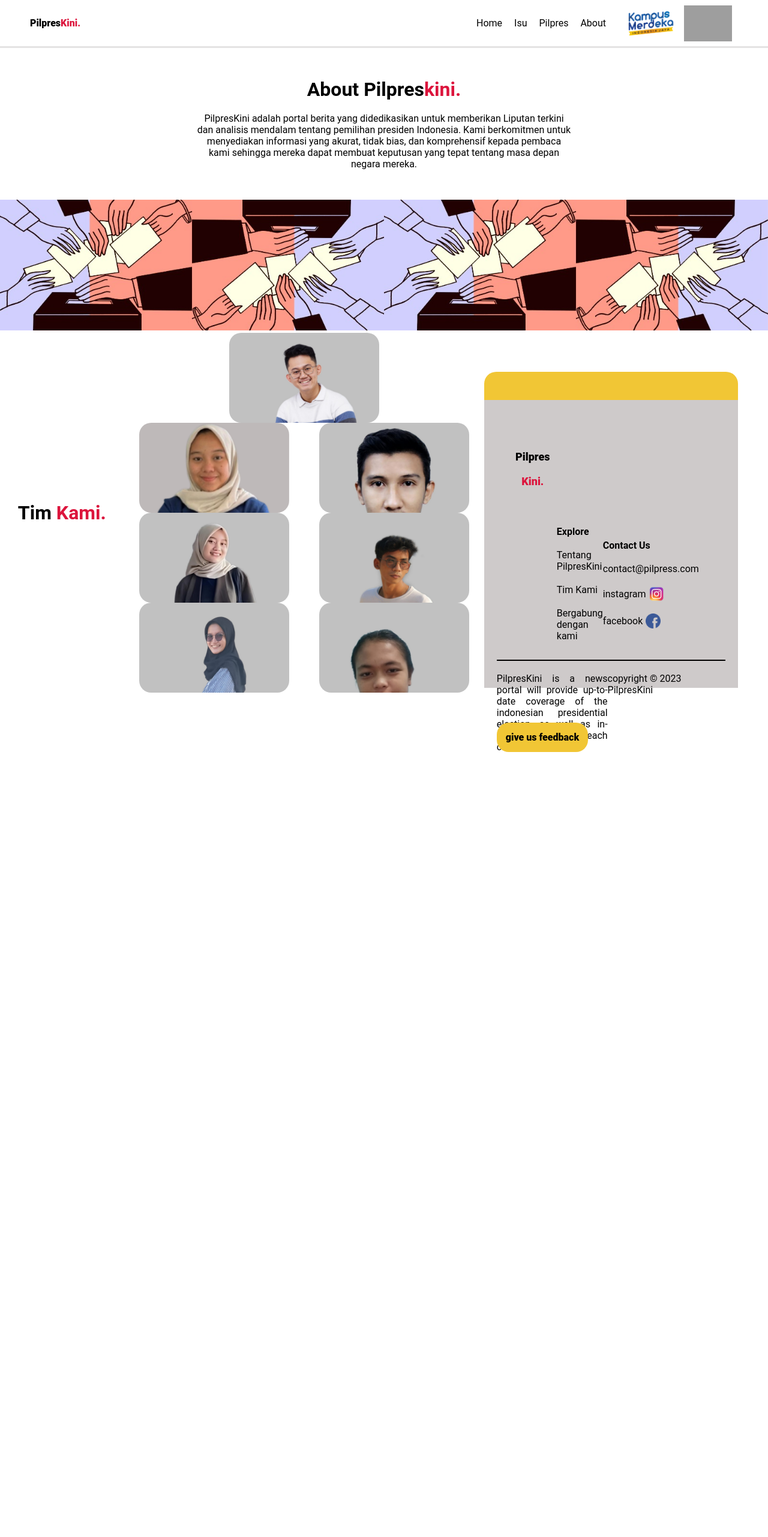
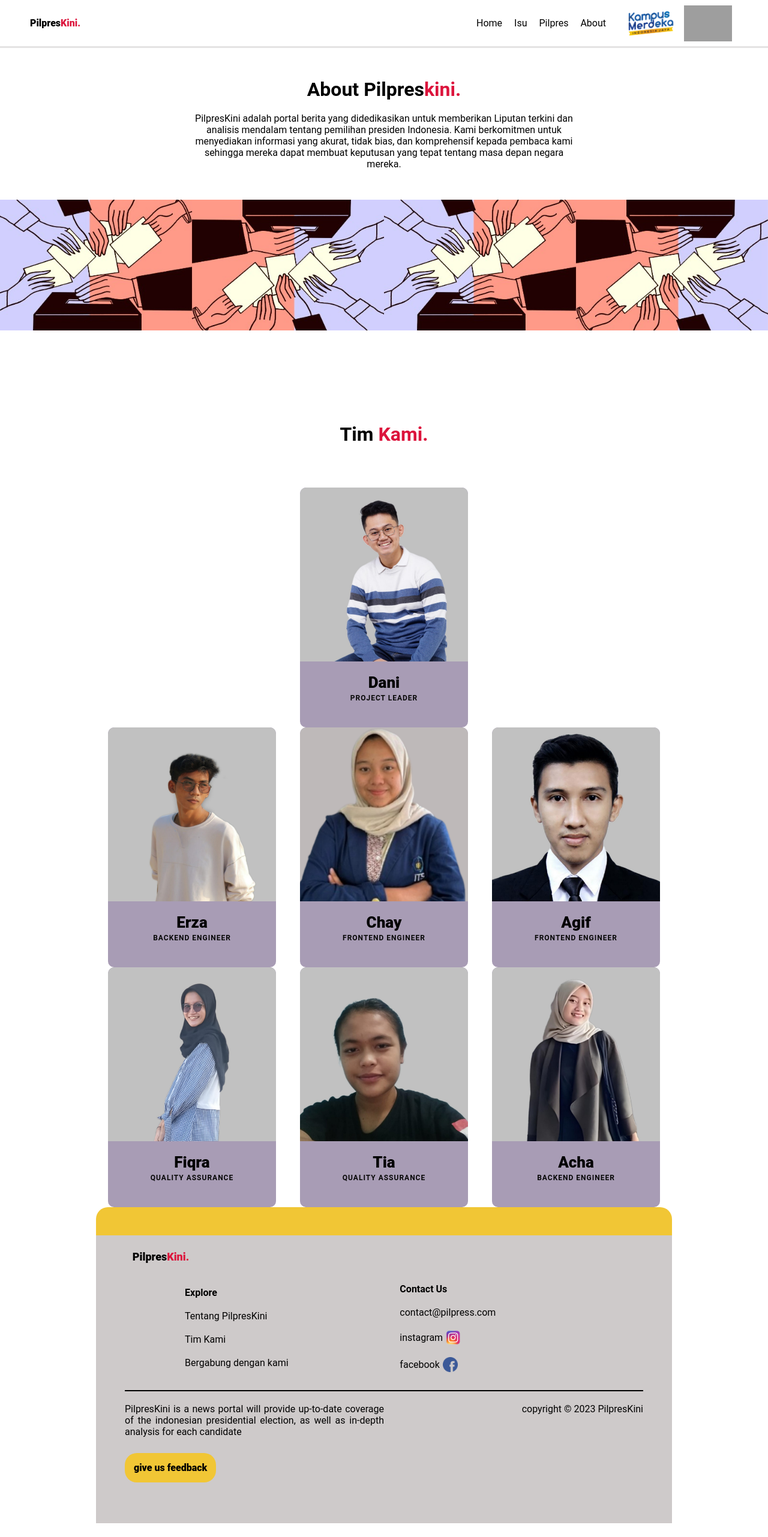
Before and after one commit to Kampus-Merdeka-Software-Engineering/FE-2-Jakarta-27, a PHP site: page /about.html in a window 1280 px wide. Shown: the whole page at 60% size. Before the commit the page ends 1254 px from the top, so only its background shows below. Run offline with PHP 8.4, Linux system fonts and the light colour scheme; grey boxes are pictures that could not be loaded.

Commit message:
chay Update about.css

```diff
--- a/css/about.css
+++ b/css/about.css
@@ -35,7 +35,6 @@
 }
 
 nav {
-
   display: flex;
   justify-content: space-between;
   margin-right: 50px;
@@ -87,144 +86,7 @@
 }
 
 .containercard {
-
   display: flex;
-    justify-content: space-between;
-    margin-right: 50px;
-    align-items: center;
-  }
-  nav ul {
-    display: flex;
-    margin-right: 20px;
-  }
-  nav ul li {
-    list-style: none;
-    margin: 10px;
-  }
-  nav ul li a {
-    text-decoration: none;
-    color: black;
-  }
-  /* akhir navigasi */
-
-  /* paragaraf 1 */
-  .container2 {
-    width: 49%;
-    margin: 0 auto; /* Mengatur jarak kiri dan kanan agar container menjadi tengah secara horizontal */
-    margin-top: 50px;
-    margin-bottom: 50px;
-    text-align: justify; /* Mengatur rata kanan dan kiri untuk teks dalam container */
-  }
-  .container2 h1 {
-    margin: 20px;
-  }
-  .container2 h1 span {
-    color: crimson;
-  }
-
-  .container2 h1,
-  .container2 p {
-    text-align: center; /* Mengatur teks h1 dan p menjadi di tengah */
-  }
-  /* akhir paragaraf 1 */
-
-  /* berita */
-  .container3 {
-    width: 100%;
-    height: 300px;
-    margin-bottom: 100px;
-  }
-
-  .subcontainer3 {
-    display: flex;
-    justify-content: space-between;
-    margin: 0px 50px 20px 50px;
-  }
-  .container3 h1 {
-    font-size: 2ch;
-  }
-  .container3 span {
-    color: crimson;
-  }
-
-  .subcontainer3 a {
-    text-decoration: none;
-    color: crimson;
-  }
-
-  .continerberita {
-    display: flex;
-    height: 300px;
-    width: 100%;
-    overflow-x: scroll;
-    scroll-behavior: smooth;
-  }
-  .berita {
-    margin-left: 15px;
-    height: auto;
-    width: 250px;
-  }
-  .card {
-    height: 150px;
-    width: 250px;
-    border-radius: 20px;
-    overflow: hidden;
-  }
-  .card img {
-    max-width: 100%;
-    max-width: 100%;
-    object-fit: cover;
-  }
-  .konten {
-    text-align: left;
-    height: 100px;
-    overflow: hidden;
-  }
-  .konten h1 {
-    font-size: 1.5ch;
-    width: 250px;
-    height: auto;
-    overflow: hidden;
-    height: 50px;
-    color: crimson;
-    text-decoration: none;
-  }
-  .konten a {
-    text-decoration: none;
-  }
-  .konten p {
-    font-size: 1.5ch;
-    width: 250px;
-    height: 50px;
-    overflow: hidden;
-    color: black;
-  }
-
-  /*  */
-  footer {
-    position: relative;
-    height: 470px;
-    background-color: rgb(241, 198, 53);
-    border-top-left-radius: 20px;
-    border-top-right-radius: 20px;
-  }
-  .footerdesign {
-    position: relative;
-    bottom: 10%;
-    height: 480px;
-    background-color: rgb(206, 202, 202);
-    top: 10%;
-    justify-content: center;
-    display: flex;
-  }
-  .containerfoot {
-    width: 90%;
-  }
-  .logo3 {
-    position: relative;
-    display: flex;
-    height: 50px;
-    width: 100px;
   align-items: center;
   justify-content: center;
   flex-direction: column;
@@ -248,76 +110,50 @@
 .card_group {
   display:flex;
   align-items:center;
+
   justify-content:space-around;
   flex-wrap:wrap-reverse;
 }
 
-.pricing-card {
-    margin: 10px 10px;
-    height: 250px;
-    width: 230px;
+.card {
+  width: 280px;
+  height: 400px;
+  background-color: rgb(168, 156, 181);
   display: flex;
   flex-direction: column;
-    align-items: center;
-    justify-content: space-around;
-    transition: 0.5s ease-in-out;
-    padding: 18px 18px;
   border-radius: 10px;
-    border: 2px solid rgb(7, 6, 7);
+  text-align: center;
+  overflow: hidden;
 }
 
-.pricing-card i {
-    color: rgb(255, 20, 28);
-    height: 60px;
-    width: 60px;
-    display: flex;
-    align-items: center;
-    justify-content: center;
-    font-size: 28px;
-    border-radius: 50%;
-    box-shadow: 0 0 34px -12px gray;
+.image-container {
+  width: 100%;
+  height: 290px;
+  border-top-left-radius: inherit;
+  border-top-right-radius: inherit;
+  overflow: hidden;
+}
+.image-container img {
+  width: 100%;
+  height: 100%;
+  object-fit: cover;
+}
+.content {
+  padding: 20px 16px;
 }
 
-.pricing-card span {
-    color: rgb(9, 6, 8);
-    margin: -10px 0;
-    font-weight: bold;
-    font-size: 14px;
+.profile-name {
+  font-size: 26px;
+  font-weight: 900;
+  margin-bottom: 4px;
 }
-
-.price {
-    font-size: 30px;
-    font-family: "Baloo 2";
-}
-
-.package_list {
-    display: flex;
-    flex-direction: column;
-    align-items: center;
-    padding: 0 20px;
-}
-
-.package_list li {
-    list-style: none;
-    margin: 6px 0;
-    color: gray;
-    font-size: 14px;
-}
-
-.get_started_btn {
-    border: 2px solid deeppink;
-    color: white;
-    background: linear-gradient(45deg, #bc4e9c, #f80759);
-    padding: 8px 25px;
-    border-radius: 20px;
-    text-decoration: none;
-    font-weight: bold;
-    transition: 0.3s ease-in-out;
-}
-
-.get_started_btn:hover {
-    background: transparent;
-    color: deeppink;
+.job-title {
+  font-size: 12px;
+  font-weight: 700;
+  letter-spacing: 1px;
+  color: #080808;
+  text-transform: uppercase;
+  margin-bottom: 2px;
 }
 
 .imgauto{
@@ -419,3 +255,5 @@
   color: black;
   font-weight: 800;
 }
+
+/* additional */
```
Lines whose indentation alone changed are shown as unchanged.
